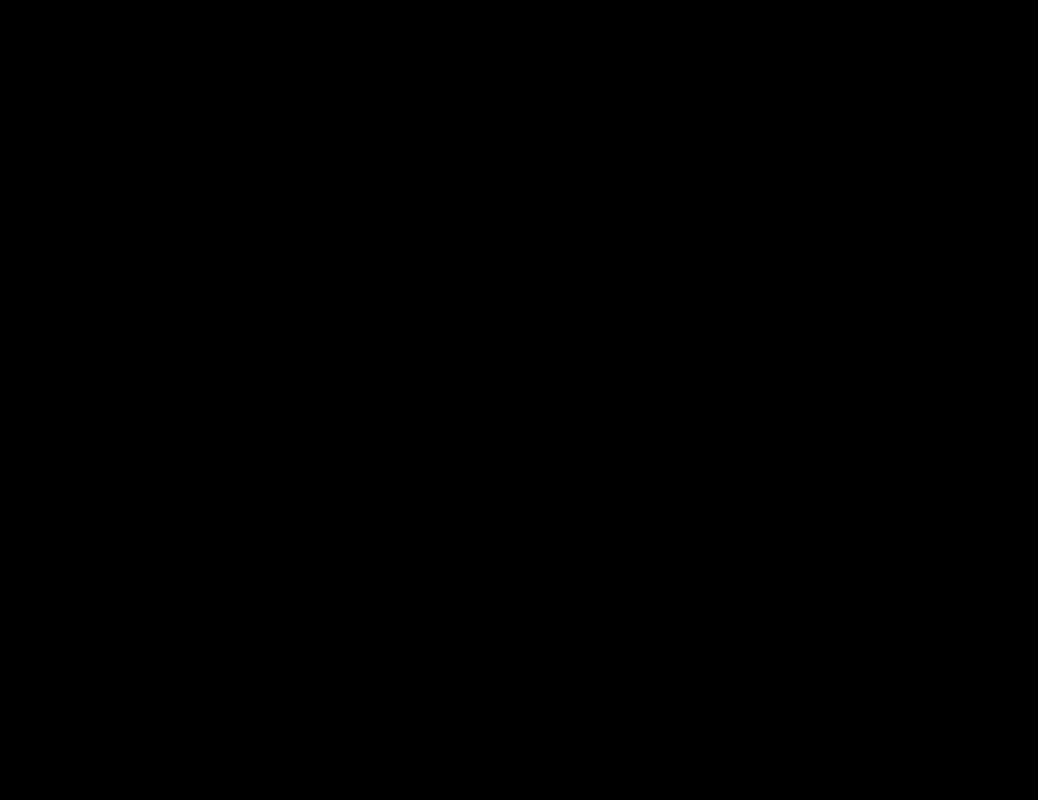
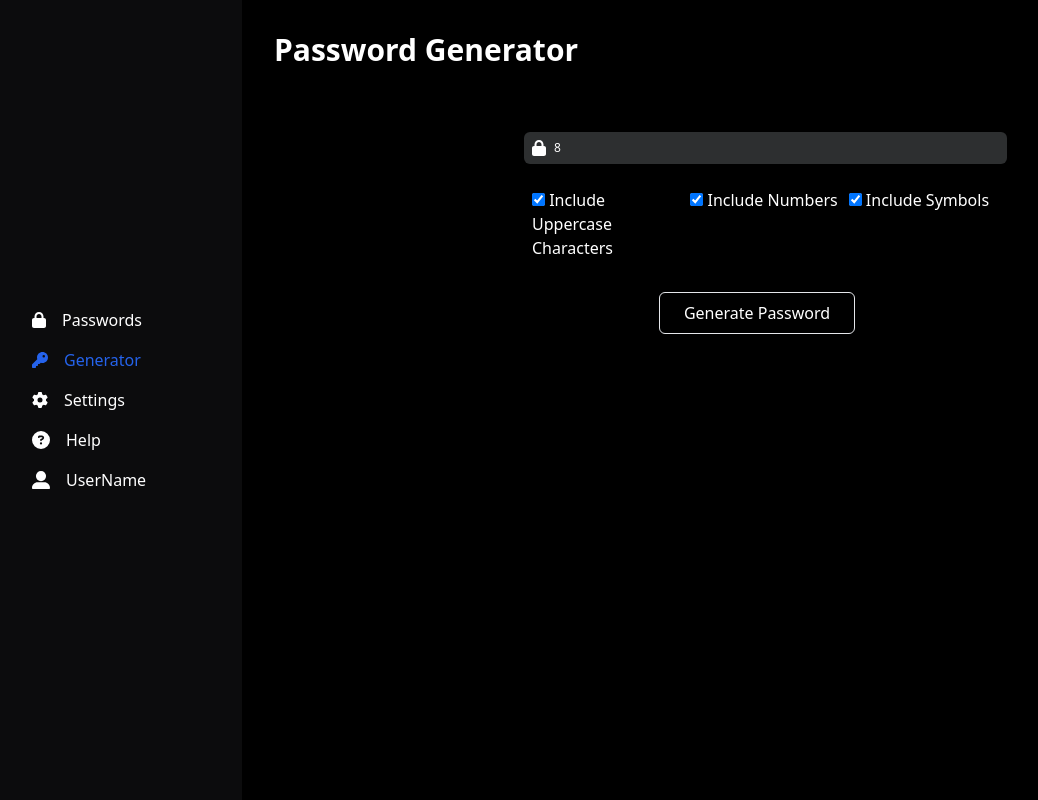
Before and after one commit to Opia12345/Verifai, a React (Vite) app in the folder Client/: page /generator in a window 1280 px wide. Before the commit this address had no page. Shown: the whole page, without its empty margins (8-1046 px from the left). Built offline with nearby package versions, Linux system fonts and the light colour scheme.

Commit message:
completed the password generator. Will add the validation soon

```diff
--- a/Client/src/App.jsx
+++ b/Client/src/App.jsx
@@ -2,12 +2,14 @@ import { Route, Routes } from "react-router-dom";
 import "../tailwind/Output.css";
 import Home from "./Pages/Home";
 import Dashboard from "./Pages/Dashboard";
+import PasswordGenerator from "./Pages/PasswordGenerator";
 function App() {
   return (
     <>
       <Routes>
         <Route index path="/" element={<Home />} />
         <Route path="/dashboard" element={<Dashboard />} />
+        <Route path="/generator" element={<PasswordGenerator />} />
       </Routes>
     </>
   );
--- a/Client/src/Components/Sidenav.jsx
+++ b/Client/src/Components/Sidenav.jsx
@@ -148,10 +148,10 @@ const Sidenav = () => {
                 </span>
               </NavLink>
 
-              <Link to="/courses">
+              <Link to="/generator">
                 <span
                   className={`cursor-pointer p-2 ${
-                    activeLink === "/courses" ? "text-blue-600 " : ""
+                    activeLink === "/generator" ? "text-blue-600 " : ""
                   } hover:bg-slate-200/5 transition ease-in-out duration-300 flex items-center gap-4`}
                 >
                   <FontAwesomeIcon icon={faKey} />
@@ -251,10 +251,10 @@ const Sidenav = () => {
                 </span>
               </NavLink>
 
-              <Link to="/courses">
+              <Link to="/generator">
                 <span
                   className={`cursor-pointer p-2 ${
-                    activeLink === "/courses" ? "text-blue-600 " : ""
+                    activeLink === "/generator" ? "text-blue-600 " : ""
                   } hover:bg-slate-200/5 transition ease-in-out duration-300 flex items-center gap-4`}
                 >
                   <FontAwesomeIcon icon={faKey} />
--- /dev/null
+++ b/Client/src/Pages/PasswordGenerator.jsx
@@ -0,0 +1,167 @@
+import React, { useState } from "react";
+import Sidenav from "../Components/Sidenav";
+import { FontAwesomeIcon } from "@fortawesome/react-fontawesome";
+import {
+  faLock,
+  faMagnifyingGlass,
+  faTimes,
+} from "@fortawesome/free-solid-svg-icons";
+import { CSSTransition } from "react-transition-group";
+import { faCopy } from "@fortawesome/free-regular-svg-icons";
+import { faCheckCircle } from "@fortawesome/free-regular-svg-icons";
+
+const generatePassword = (
+  length,
+  includeUppercase,
+  includeNumbers,
+  includeSymbols
+) => {
+  const lowercaseChars = "abcdefghijklmnopqrstuvwxyz";
+  const uppercaseChars = "ABCDEFGHIJKLMNOPQRSTUVWXYZ";
+  const numberChars = "0123456789";
+  const symbolChars = "!@#$%^&*()-_+=~`[]{}|;:,.<>?";
+
+  let chars = lowercaseChars;
+  if (includeUppercase) chars += uppercaseChars;
+  if (includeNumbers) chars += numberChars;
+  if (includeSymbols) chars += symbolChars;
+
+  let password = "";
+  for (let i = 0; i < length; i++) {
+    const randomIndex = Math.floor(Math.random() * chars.length);
+    password += chars[randomIndex];
+  }
+
+  return password;
+};
+
+const PasswordGenerator = () => {
+  const [password, setPassword] = useState("");
+  const [copy, setCopy] = useState(false);
+  const [showPassword, setShowPassword] = useState(false);
+  const [length, setLength] = useState(8);
+  const [includeUppercase, setIncludeUppercase] = useState(true);
+  const [includeNumbers, setIncludeNumbers] = useState(true);
+  const [includeSymbols, setIncludeSymbols] = useState(true);
+
+  const handleGeneratePassword = () => {
+    const newPassword = generatePassword(
+      length,
+      includeUppercase,
+      includeNumbers,
+      includeSymbols
+    );
+    setPassword(newPassword);
+    setShowPassword(true);
+  };
+
+  const handleCopy = (text) => {
+    navigator.clipboard.writeText(text);
+    setCopy(true);
+    setTimeout(() => {
+      setCopy(false);
+    }, 3000);
+  };
+
+  const styles = {
+    enter: "transform -translate-x-full opacity-0",
+    enterActive:
+      "transform translate-x-0 opacity-100 transition-all duration-500 ease-in-out",
+    exitActive:
+      "transform -translate-x-full opacity-0 transition-all duration-500 ease-in-out",
+  };
+
+  return (
+    <>
+      <Sidenav />
+      <div className="lg:ml-[250px] lg:p-8 p-4 h-screen">
+        <h1 className="font-bold text-3xl">Password Generator</h1>
+        <div className="flex flex-col gap-2 mt-12">
+          <span className="flex items-center bg-slate-200/20 md:w-1/2 w-full gap-2 g:p-8 rounded-md p-2 mt-4 lg:ml-[250px]">
+            <FontAwesomeIcon icon={faLock} />
+            <input
+              placeholder="Password Length"
+              className="bg-transparent text-white font-light text-xs w-full outline-none"
+              type="number"
+              id="length"
+              min="4"
+              max="64"
+              value={length}
+              onChange={(e) => setLength(parseInt(e.target.value))}
+            />
+          </span>
+        </div>
+
+        <div className="grid lg:grid-cols-3 md:w-1/2 w-full gap-2 g:p-8 rounded-md p-2 mt-4 lg:ml-[250px]">
+          <label>
+            <input
+              type="checkbox"
+              checked={includeUppercase}
+              onChange={(e) => setIncludeUppercase(e.target.checked)}
+            />{" "}
+            Include Uppercase Characters
+          </label>
+          <label>
+            <input
+              type="checkbox"
+              checked={includeNumbers}
+              onChange={(e) => setIncludeNumbers(e.target.checked)}
+            />{" "}
+            Include Numbers
+          </label>
+          <label>
+            <input
+              type="checkbox"
+              checked={includeSymbols}
+              onChange={(e) => setIncludeSymbols(e.target.checked)}
+            />{" "}
+            Include Symbols
+          </label>
+        </div>
+        <div className="flex items-center justify-center mt-4">
+          <button
+            onClick={handleGeneratePassword}
+            className="px-6 py-2 border hover:bg-slate-200/20 transition-all ease-in-out duration-300 text-white rounded-md mt-2"
+          >
+            Generate Password
+          </button>
+        </div>
+
+        <CSSTransition
+          in={showPassword}
+          classNames={styles}
+          timeout={500}
+          unmountOnExit
+        >
+          <div className="fixed h-screen w-full z-50 flex items-center flex-col justify-center top-0 right-0 bg-red-200/5 backdrop-blur-xl">
+            <FontAwesomeIcon
+              icon={faTimes}
+              className="text-lg fixed top-10 right-10 cursor-pointer"
+              onClick={() => setShowPassword(false)}
+            />
+            <h1 className="text-xl font-bold">Generated Password</h1>
+            <span className="bg-slate-200/20 px-4 py-2 mt-4 w-1/2 flex items-center justify-between">
+              <h5>{password}</h5>
+              <FontAwesomeIcon
+                className="cursor-pointer"
+                onClick={() => handleCopy(password)}
+                icon={faCopy}
+              />
+            </span>
+          </div>
+        </CSSTransition>
+      </div>
+
+      <CSSTransition in={copy} classNames={styles} timeout={500} unmountOnExit>
+        <div className="fixed top-10 lg:right-[40%] z-50 bg-slate-200/5 backdrop-blur-lg p-4 rounded-md flex items-center justify-center">
+          <h5 className="flex items-center gap-4 text-center font-bold">
+            <FontAwesomeIcon className="text-green-500" icon={faCheckCircle} />
+            <h5>Copied to Clipboard</h5>
+          </h5>
+        </div>
+      </CSSTransition>
+    </>
+  );
+};
+
+export default PasswordGenerator;
--- a/Client/tailwind/Output.css
+++ b/Client/tailwind/Output.css
@@ -655,6 +655,10 @@ video {
   z-index: 50;
 }
 
+.m-4 {
+  margin: 1rem;
+}
+
 .mt-12 {
   margin-top: 3rem;
 }
@@ -665,6 +669,18 @@ video {
 
 .mt-6 {
   margin-top: 1.5rem;
+}
+
+.mb-2 {
+  margin-bottom: 0.5rem;
+}
+
+.mt-2 {
+  margin-top: 0.5rem;
+}
+
+.mr-2 {
+  margin-right: 0.5rem;
 }
 
 .block {
@@ -715,6 +731,10 @@ video {
   width: 100%;
 }
 
+.w-1\/2 {
+  width: 50%;
+}
+
 .max-w-\[400px\] {
   max-width: 400px;
 }
@@ -749,6 +769,10 @@ video {
 
 .resize {
   resize: both;
+}
+
+.grid-cols-3 {
+  grid-template-columns: repeat(3, minmax(0, 1fr));
 }
 
 .flex-col {
@@ -867,6 +891,15 @@ video {
   background-color: transparent;
 }
 
+.bg-blue-500 {
+  --tw-bg-opacity: 1;
+  background-color: rgb(59 130 246 / var(--tw-bg-opacity));
+}
+
+.bg-red-200\/5 {
+  background-color: rgb(254 202 202 / 0.05);
+}
+
 .p-12 {
   padding: 3rem;
 }
@@ -961,6 +994,10 @@ video {
 
 .font-semibold {
   font-weight: 600;
+}
+
+.uppercase {
+  text-transform: uppercase;
 }
 
 .text-black {
```
